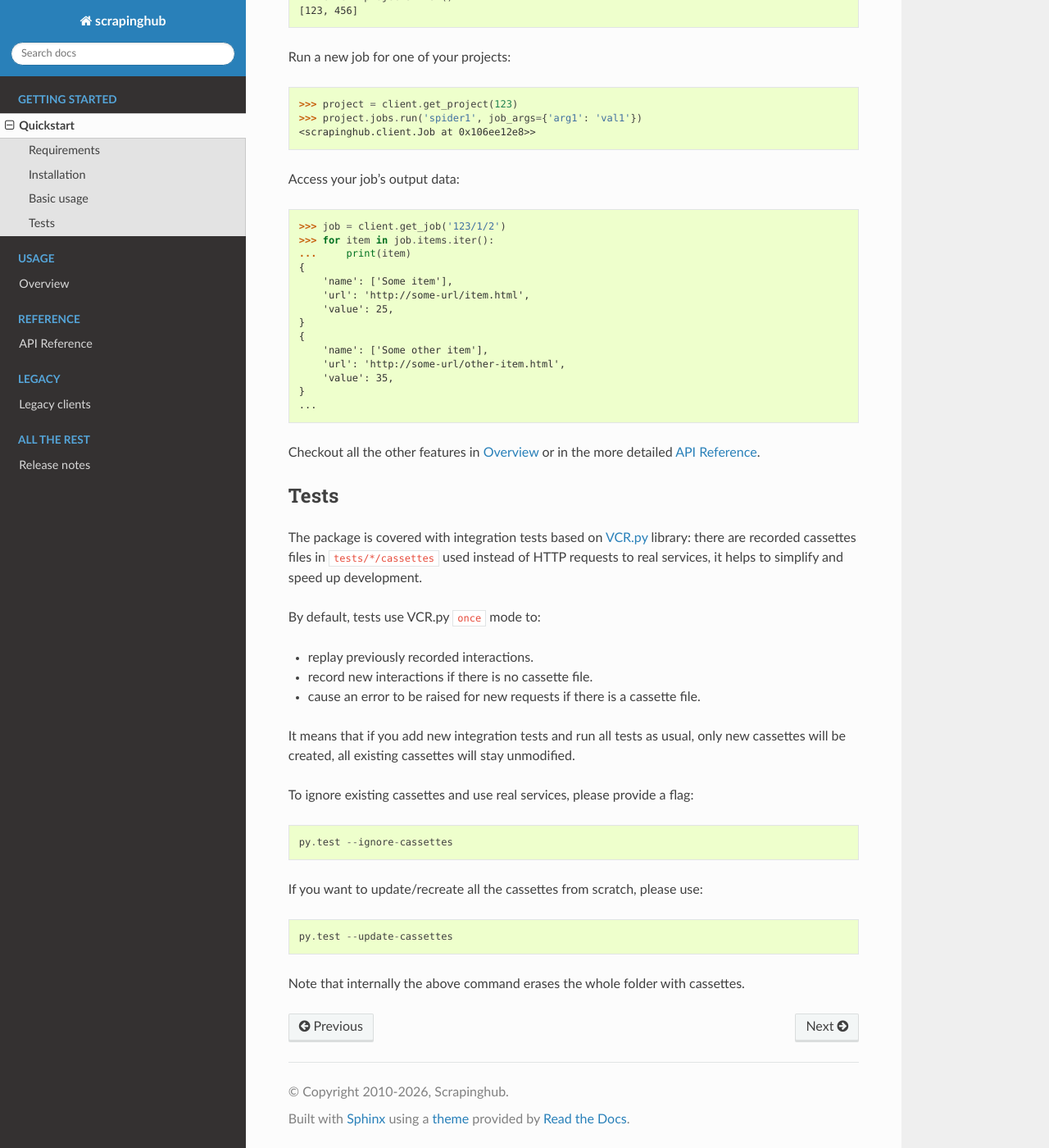
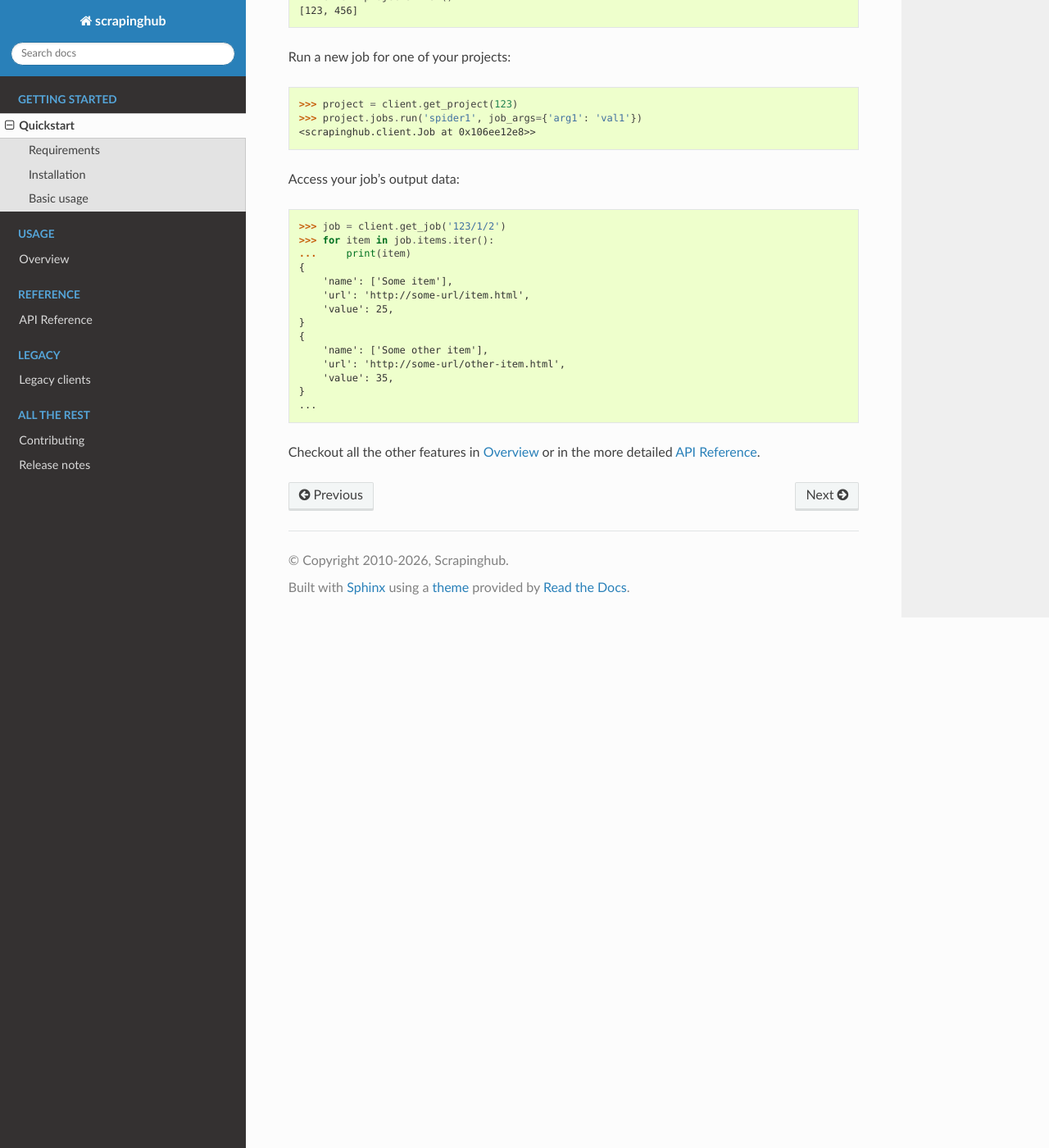
Before and after one commit to scrapinghub/python-scrapinghub, a Sphinx documentation site: the page built from docs/quickstart.rst, in a window 1280 px wide and 1400 px high, scrolled down 976 px. Shown: the whole window at 82% size. Built offline with Sphinx 7.4.7 and the Read the Docs theme 3.1.0, drawn with Linux system fonts in a browser that asks for light colours.

Commit message:
Add a Contributing page and move the testing info there (#194)

```diff
--- a/docs/index.rst
+++ b/docs/index.rst
@@ -34,4 +34,5 @@ The ``scrapinghub`` is a Python library for communicating with the `Scrapinghub
    :caption: All the rest
    :maxdepth: 1
 
+   contributing
    changes
--- a/docs/quickstart.rst
+++ b/docs/quickstart.rst
@@ -64,32 +64,4 @@ Checkout all the other features in :doc:`client/overview` or in the more
 detailed :doc:`client/apidocs`.
 
 
-Tests
------
-
-The package is covered with integration tests based on `VCR.py`_ library: there
-are recorded cassettes files in ``tests/*/cassettes`` used instead of HTTP
-requests to real services, it helps to simplify and speed up development.
-
-By default, tests use VCR.py ``once`` mode to:
-
-- replay previously recorded interactions.
-- record new interactions if there is no cassette file.
-- cause an error to be raised for new requests if there is a cassette file.
-
-It means that if you add new integration tests and run all tests as usual,
-only new cassettes will be created, all existing cassettes will stay unmodified.
-
-To ignore existing cassettes and use real services, please provide a flag::
-
-    py.test --ignore-cassettes
-
-If you want to update/recreate all the cassettes from scratch, please use::
-
-    py.test --update-cassettes
-
-Note that internally the above command erases the whole folder with cassettes.
-
-
 .. _MessagePack: https://en.wikipedia.org/wiki/MessagePack
-.. _VCR.py: https://pypi.python.org/pypi/vcrpy
```
Also changed, not shown: docs/contributing.rst (added, +51 -0 lines).
